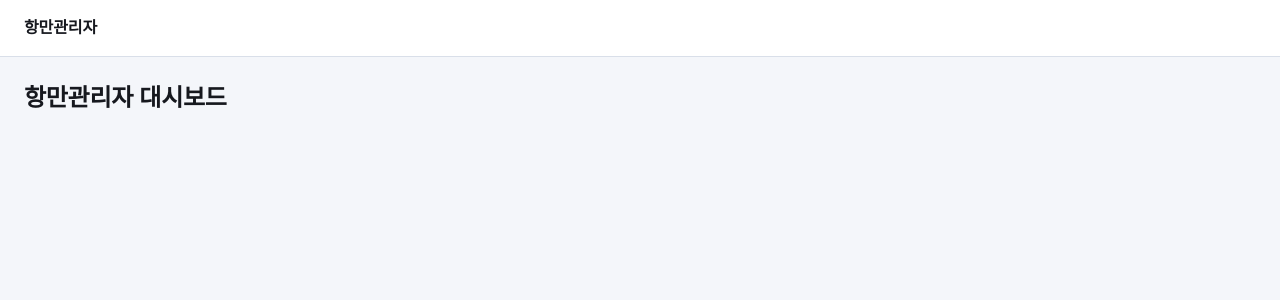
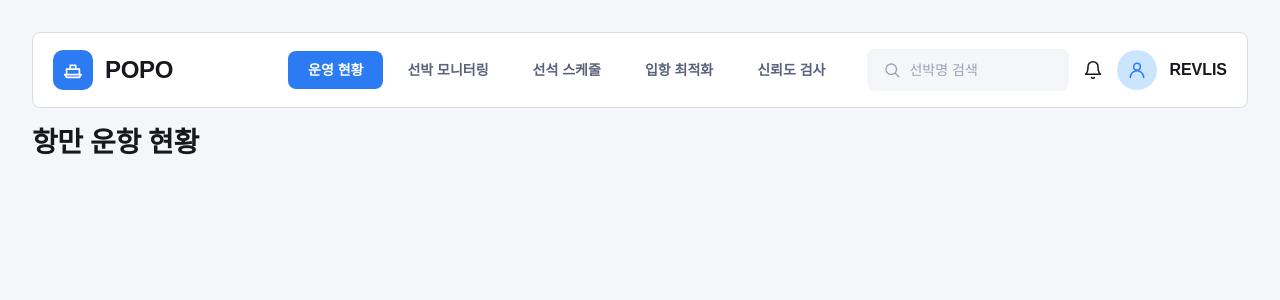
Before and after one commit to port-slove/frontend, a Next.js app: page /admin in a window 1280 px wide. Shown: the top 300 px of the page. Built offline with nearby package versions, Linux system fonts and the light colour scheme; no server answers; a web font is replaced by a local one.

Commit message:
feat(admin): 항만관리자 레이아웃과 페이지 라우트 구성

```diff
--- /dev/null
+++ b/src/app/(admin)/admin/_components/admin-header.tsx
@@ -0,0 +1,42 @@
+"use client";
+
+import { usePathname, useRouter } from "next/navigation";
+
+import { BellIcon, Header, type HeaderTab, LogoIcon, SearchIcon, UserIcon } from "@/shared/ui";
+
+// 아직 화면이 없는 탭(입항 최적화, 신뢰도 검사)은 경로가 생기면 추가합니다.
+const TAB_HREF: Partial<Record<HeaderTab, string>> = {
+  "운영 현황": "/admin",
+  "선박 모니터링": "/admin/vessels",
+  "선석 스케줄": "/admin/berths",
+};
+
+function getActiveTab(pathname: string): HeaderTab {
+  if (pathname.startsWith("/admin/vessels")) return "선박 모니터링";
+  if (pathname.startsWith("/admin/berths")) return "선석 스케줄";
+  return "운영 현황";
+}
+
+export interface AdminHeaderProps {
+  userName: string;
+}
+
+export function AdminHeader({ userName }: AdminHeaderProps) {
+  const pathname = usePathname();
+  const router = useRouter();
+
+  return (
+    <Header
+      active={getActiveTab(pathname)}
+      onNavigate={(tab) => {
+        const href = TAB_HREF[tab as HeaderTab];
+        if (href) router.push(href);
+      }}
+      logoIcon={<LogoIcon />}
+      searchIcon={<SearchIcon />}
+      notificationsIcon={<BellIcon />}
+      avatarIcon={<UserIcon className="text-brand" />}
+      userName={userName}
+    />
+  );
+}
--- /dev/null
+++ b/src/app/(admin)/admin/_fixtures.ts
@@ -0,0 +1,4 @@
+// 퍼블리싱용 Figma 샘플 데이터입니다. 로그인/사용자 API 연동 시 교체합니다.
+export const adminUserFixture = {
+  name: "REVLIS",
+};
--- /dev/null
+++ b/src/app/(admin)/admin/berths/page.tsx
@@ -0,0 +1,5 @@
+import { PageTitle } from "@/shared/ui";
+
+export default function Page() {
+  return <PageTitle title="선석 스케줄" />;
+}
--- a/src/app/(admin)/admin/layout.tsx
+++ b/src/app/(admin)/admin/layout.tsx
@@ -1,8 +1,11 @@
+import { AdminHeader } from "./_components/admin-header";
+import { adminUserFixture } from "./_fixtures";
+
 export default function Layout({ children }: LayoutProps<"/admin">) {
   return (
-    <div className="flex flex-1 flex-col">
-      <header className="border-b border-default bg-surface px-6 py-4 text-h4">항만관리자</header>
-      <main className="flex-1 p-6">{children}</main>
+    <div className="flex flex-1 flex-col gap-4 p-8">
+      <AdminHeader userName={adminUserFixture.name} />
+      <main className="flex flex-1 flex-col gap-4">{children}</main>
     </div>
   );
 }
--- a/src/app/(admin)/admin/page.tsx
+++ b/src/app/(admin)/admin/page.tsx
@@ -1,3 +1,5 @@
+import { PageTitle } from "@/shared/ui";
+
 export default function Page() {
-  return <h1 className="text-h2">항만관리자 대시보드</h1>;
+  return <PageTitle title="항만 운항 현황" />;
 }
--- /dev/null
+++ b/src/app/(admin)/admin/vessels/page.tsx
@@ -0,0 +1,5 @@
+import { PageTitle } from "@/shared/ui";
+
+export default function Page() {
+  return <PageTitle title="선박 모니터링" />;
+}
--- /dev/null
+++ b/src/shared/ui/icons.tsx
@@ -0,0 +1,197 @@
+import type { ComponentProps } from "react";
+
+/*
+ * 포포 디자인 시스템 아이콘
+ * Figma: 포포-UI-UX 에서 내려받은 SVG 경로를 그대로 옮기고, 색만 currentColor 로 바꿨습니다.
+ * 색은 부모의 text-* 클래스로 정합니다.
+ */
+export type IconProps = ComponentProps<"svg">;
+
+export function LogoIcon(props: IconProps) {
+  return (
+    <svg width="22" height="22" viewBox="0 0 22 22" fill="none" aria-hidden {...props}>
+      <path
+        d="M2.75 15.5833L4.58333 18.3333H17.4167L19.25 15.5833H2.75Z"
+        stroke="currentColor"
+        strokeWidth="1.65"
+        strokeLinecap="round"
+        strokeLinejoin="round"
+      />
+      <path
+        d="M4.58333 15.5833V10.0833H17.4167V15.5833M8.25 10.0833V6.41667H13.75V10.0833"
+        stroke="currentColor"
+        strokeWidth="1.65"
+        strokeLinecap="round"
+        strokeLinejoin="round"
+      />
+    </svg>
+  );
+}
+
+export function SearchIcon(props: IconProps) {
+  return (
+    <svg width="18" height="18" viewBox="0 0 18 18" fill="none" aria-hidden {...props}>
+      <path
+        d="M13.5 8.25C13.5 11.1495 11.1495 13.5 8.25 13.5C5.35051 13.5 3 11.1495 3 8.25C3 5.35051 5.35051 3 8.25 3C11.1495 3 13.5 5.35051 13.5 8.25Z"
+        stroke="currentColor"
+        strokeWidth="1.35"
+        strokeLinecap="round"
+        strokeLinejoin="round"
+      />
+      <path
+        d="M15.75 15.75L12.525 12.525"
+        stroke="currentColor"
+        strokeWidth="1.35"
+        strokeLinecap="round"
+        strokeLinejoin="round"
+      />
+    </svg>
+  );
+}
+
+export function BellIcon(props: IconProps) {
+  return (
+    <svg width="20" height="20" viewBox="0 0 20 20" fill="none" aria-hidden {...props}>
+      <path
+        d="M15 6.66667C15 5.34058 14.4732 4.06881 13.5355 3.13113C12.5979 2.19345 11.3261 1.66667 10 1.66667C8.67392 1.66667 7.40215 2.19345 6.46447 3.13113C5.52678 4.06881 5 5.34058 5 6.66667C5 12.5 2.5 14.1667 2.5 14.1667H17.5C17.5 14.1667 15 12.5 15 6.66667Z"
+        stroke="currentColor"
+        strokeWidth="1.5"
+        strokeLinecap="round"
+        strokeLinejoin="round"
+      />
+      <path
+        d="M11.4167 17.5C11.2672 17.7412 11.0586 17.9402 10.8107 18.0782C10.5628 18.2163 10.2837 18.2887 10 18.2887C9.71625 18.2887 9.43721 18.2163 9.18929 18.0782C8.94138 17.9402 8.73281 17.7412 8.58333 17.5"
+        stroke="currentColor"
+        strokeWidth="1.5"
+        strokeLinecap="round"
+        strokeLinejoin="round"
+      />
+    </svg>
+  );
+}
+
+export function UserIcon(props: IconProps) {
+  return (
+    <svg width="20" height="20" viewBox="0 0 20 20" fill="none" aria-hidden {...props}>
+      <path
+        d="M13.3333 6.66667C13.3333 8.50762 11.8409 10 10 10C8.15905 10 6.66667 8.50762 6.66667 6.66667C6.66667 4.82572 8.15905 3.33333 10 3.33333C11.8409 3.33333 13.3333 4.82572 13.3333 6.66667Z"
+        stroke="currentColor"
+        strokeWidth="1.5"
+        strokeLinecap="round"
+        strokeLinejoin="round"
+      />
+      <path
+        d="M3.33333 17.5C3.33333 15.7319 4.03571 14.0362 5.28595 12.786C6.5362 11.5357 8.23189 10.8333 10 10.8333C11.7681 10.8333 13.4638 11.5357 14.714 12.786C15.9643 14.0362 16.6667 15.7319 16.6667 17.5"
+        stroke="currentColor"
+        strokeWidth="1.5"
+        strokeLinecap="round"
+        strokeLinejoin="round"
+      />
+    </svg>
+  );
+}
+
+export function ChevronDownIcon(props: IconProps) {
+  return (
+    <svg width="16" height="16" viewBox="0 0 16 16" fill="none" aria-hidden {...props}>
+      <path
+        d="M4 6L8 10L12 6"
+        stroke="currentColor"
+        strokeWidth="1.2"
+        strokeLinecap="round"
+        strokeLinejoin="round"
+      />
+    </svg>
+  );
+}
+
+export function ArrowRightIcon(props: IconProps) {
+  return (
+    <svg width="16" height="16" viewBox="0 0 16 16" fill="none" aria-hidden {...props}>
+      <path
+        d="M3.33333 8H12.6667M8.66667 12L12.6667 8L8.66667 4"
+        stroke="currentColor"
+        strokeWidth="1.2"
+        strokeLinecap="round"
+        strokeLinejoin="round"
+      />
+    </svg>
+  );
+}
+
+export function ExportIcon(props: IconProps) {
+  return (
+    <svg width="16" height="16" viewBox="0 0 16 16" fill="none" aria-hidden {...props}>
+      <path
+        d="M8 10.6667V2.66667M10.6667 5.33333L8 2.66667L5.33333 5.33333"
+        stroke="currentColor"
+        strokeWidth="1.2"
+        strokeLinecap="round"
+        strokeLinejoin="round"
+      />
+      <path
+        d="M2.66667 9.33333V12C2.66667 12.3536 2.80714 12.6928 3.05719 12.9428C3.30724 13.1929 3.64638 13.3333 4 13.3333H12C12.3536 13.3333 12.6928 13.1929 12.9428 12.9428C13.1929 12.6928 13.3333 12.3536 13.3333 12V9.33333"
+        stroke="currentColor"
+        strokeWidth="1.2"
+        strokeLinecap="round"
+        strokeLinejoin="round"
+      />
+    </svg>
+  );
+}
+
+export function ExpandIcon(props: IconProps) {
+  return (
+    <svg width="16" height="16" viewBox="0 0 16 16" fill="none" aria-hidden {...props}>
+      <path
+        d="M2.66667 6V2.66667H6M13.3333 6V2.66667H10M2.66667 10V13.3333H6M13.3333 10V13.3333H10"
+        stroke="currentColor"
+        strokeWidth="1.2"
+        strokeLinecap="round"
+        strokeLinejoin="round"
+      />
+    </svg>
+  );
+}
+
+export function AlertIcon(props: IconProps) {
+  return (
+    <svg width="20" height="20" viewBox="0 0 20 20" fill="none" aria-hidden {...props}>
+      <path
+        d="M10 5V11.6667"
+        stroke="currentColor"
+        strokeWidth="1.5"
+        strokeLinecap="round"
+        strokeLinejoin="round"
+      />
+      <path
+        d="M10 15H10.0083"
+        stroke="currentColor"
+        strokeWidth="1.5"
+        strokeLinecap="round"
+        strokeLinejoin="round"
+      />
+    </svg>
+  );
+}
+
+export function WarningIcon(props: IconProps) {
+  return (
+    <svg width="20" height="20" viewBox="0 0 20 20" fill="none" aria-hidden {...props}>
+      <path
+        d="M10 2.5L18.3333 17.5H1.66667L10 2.5Z"
+        stroke="currentColor"
+        strokeWidth="1.5"
+        strokeLinecap="round"
+        strokeLinejoin="round"
+      />
+      <path
+        d="M10 8.33333V12.5M10 15H10.0083"
+        stroke="currentColor"
+        strokeWidth="1.5"
+        strokeLinecap="round"
+        strokeLinejoin="round"
+      />
+    </svg>
+  );
+}
--- a/src/shared/ui/index.ts
+++ b/src/shared/ui/index.ts
@@ -47,3 +47,16 @@ export { Toast, type ToastProps, type ToastTone } from "./toast";
 export { Toggle, type ToggleProps } from "./toggle";
 export { Tooltip, type TooltipProps } from "./tooltip";
 export { TooltipRow, type TooltipRowProps } from "./tooltip-row";
+export {
+  AlertIcon,
+  ArrowRightIcon,
+  BellIcon,
+  ChevronDownIcon,
+  ExpandIcon,
+  ExportIcon,
+  type IconProps,
+  LogoIcon,
+  SearchIcon,
+  UserIcon,
+  WarningIcon,
+} from "./icons";
```
